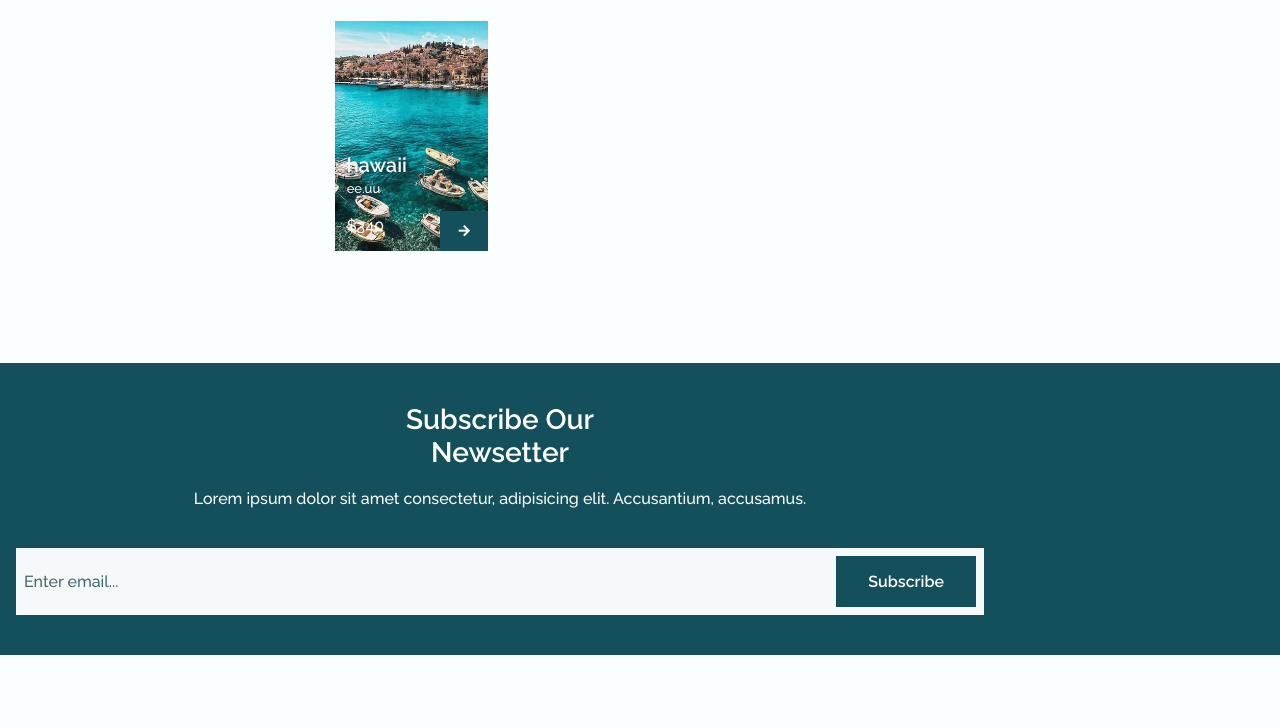
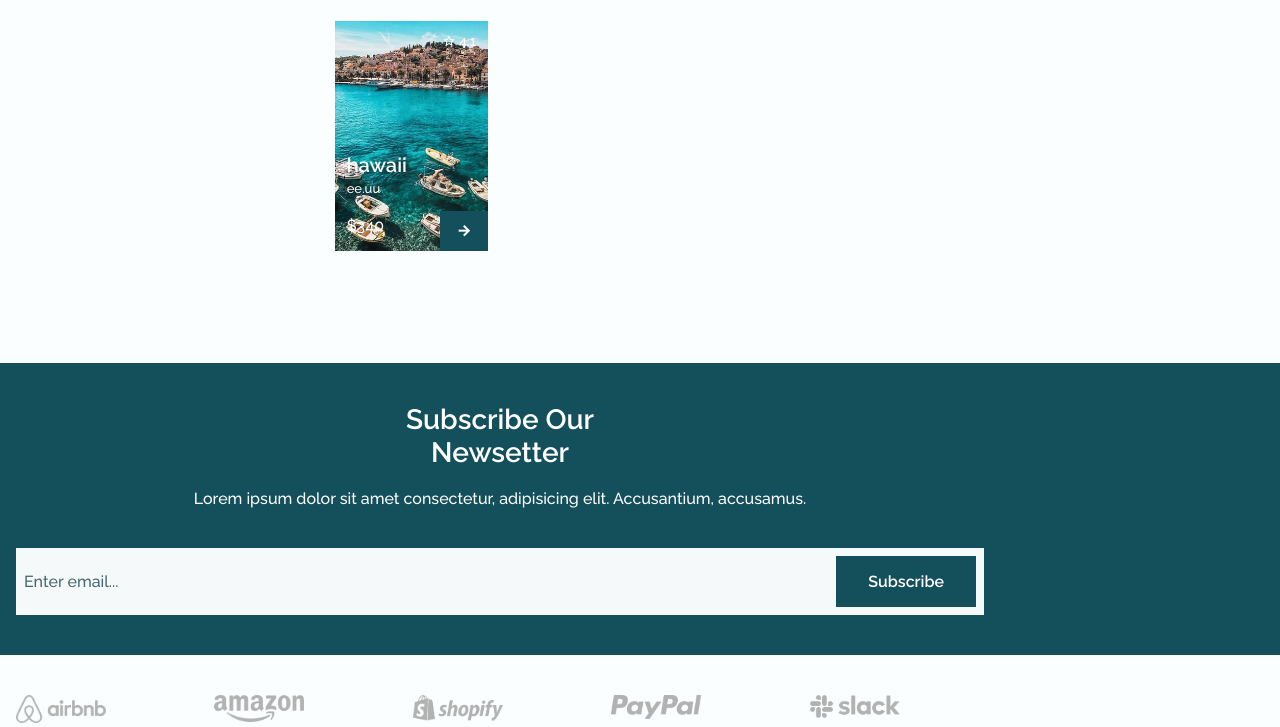
Before and after one commit to RAM111111/travell-website, a plain HTML site: page index.html in a window 1280 px wide. Shown: the part 3457-4184 px from the top of the page. Before the commit the page ends 4152 px from the top, so only its background shows below. Drawn offline with nearby package versions, Linux system fonts and the light colour scheme.

Commit message:
add sponsor section

```diff
--- a/assets/css/style.css
+++ b/assets/css/style.css
@@ -565,6 +565,26 @@ transition: var(--img-transition);
 }
 
 
+/*  */
+
+.sponsor_container{
+grid-template-columns: repeat(auto-fit,minmax(110px,1fr));
+  justify-content: center;
+  row-gap: 3.5rem;
+}
+
+.sponsor_img{
+  width: 90px;
+  filter: invert(.7);
+  transition: var(--img-transition);
+}
+
+.sponsor_content:hover .sponsor_img{
+  filter: invert(.5);
+
+}
+
+
 
 
 
--- a/index.html
+++ b/index.html
@@ -308,6 +308,26 @@
           </div>
         </div>
       </section>
+      <setion class="sponsor section">
+        <div class="sponsor_container container grid">
+          <div class="sponsor_content">
+            <img src="assets/img/sponsors1.png" alt="" class="sponsor_img">
+          </div>
+          <div class="sponsor_content">
+            <img src="assets/img/sponsors2.png" alt="" class="sponsor_img">
+          </div>
+          <div class="sponsor_content">
+            <img src="assets/img/sponsors3.png" alt="" class="sponsor_img">
+          </div>
+          <div class="sponsor_content">
+            <img src="assets/img/sponsors4.png" alt="" class="sponsor_img">
+          </div>
+          <div class="sponsor_content">
+            <img src="assets/img/sponsors5.png" alt="" class="sponsor_img">
+          </div>
+
+        </div>
+      </setion>
     </main>
         <!-- swiper js -->
     <script src="https://unpkg.com/swiper/swiper-bundle.min.js"></script>
```
